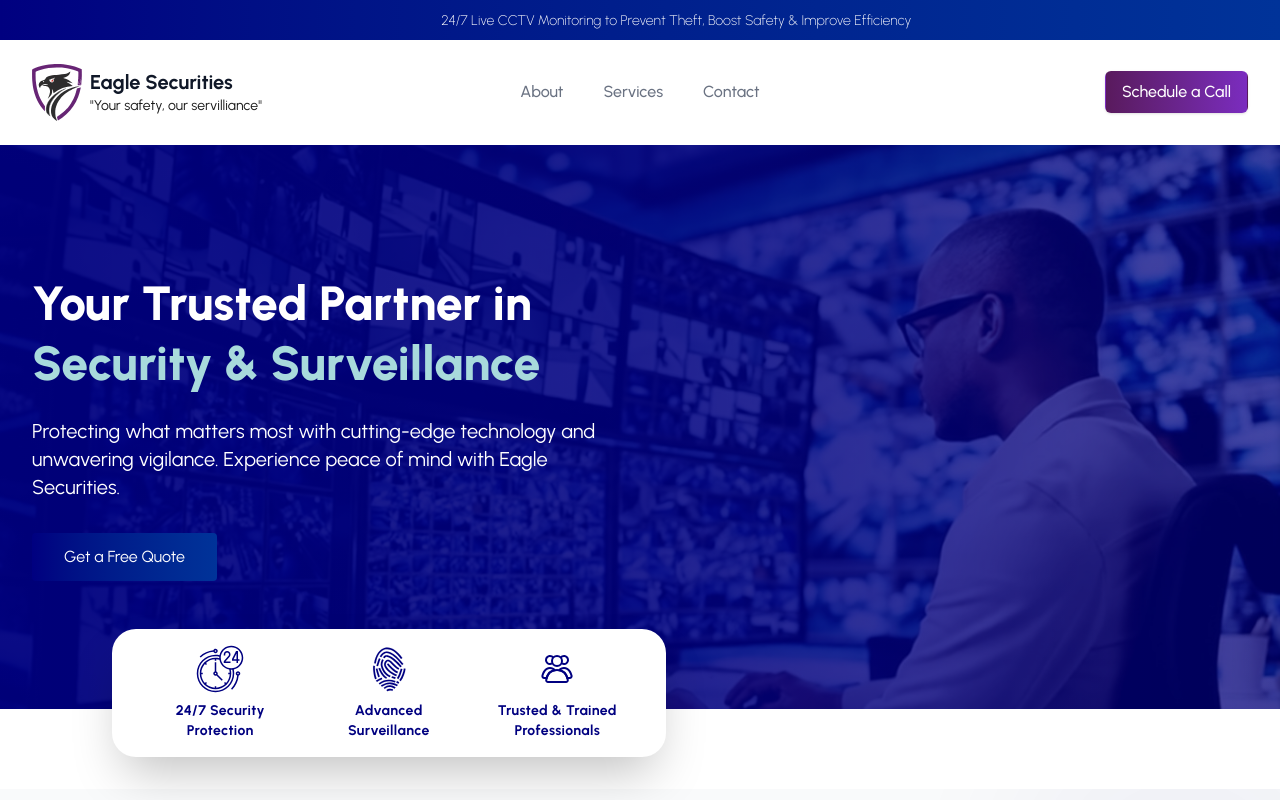
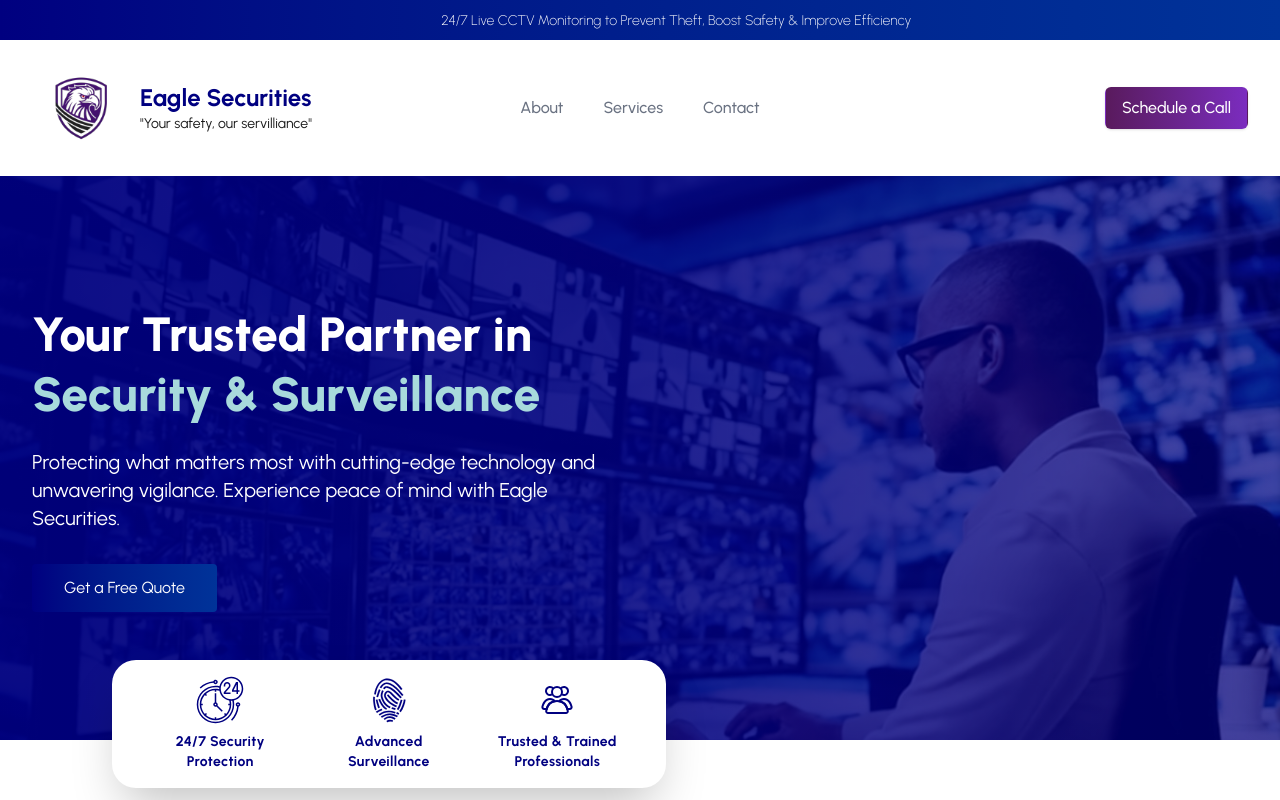
Before and after one commit to MuhammadQaisar/eagle-securities, a Next.js app: page / in a window 1280 px wide. Shown: the top 800 px of the page. Built offline with nearby package versions, Linux system fonts and the light colour scheme.

Commit message:
second version

```diff
--- a/components/ui/Footer/index.jsx
+++ b/components/ui/Footer/index.jsx
@@ -20,7 +20,7 @@ const Footer = () => {
           <div className="space-y-8 xl:col-span-1">
             <img
               className="h-16 rounded"
-              src="/es-logo.svg"
+              src="/footer-logo.png"
               alt="Eagle Securities"
             />
             <p className="text-gray-400 text-base">
--- a/components/ui/Header/index.jsx
+++ b/components/ui/Header/index.jsx
@@ -18,14 +18,14 @@ const Header = () => {
           <div className="flex justify-start lg:w-0 lg:flex-1">
             <Link href="/" className="flex items-center">
               <img
-                src="/eagle-securities-logo.svg"
+                src="/es-logo.svg"
                 alt="Eagle Securities"
-                width={50}
-                height={30}
+                width={100}
+                height={100}
                 className="object-contain"
               />
               <div>
-                <span className="ml-2 text-xl font-bold text-gray-900">
+                <span className="ml-2 text-2xl font-bold text-[#000080]">
                   Eagle Securities
                 </span>
                 <p className="ml-2 text-sm">
```
Also changed, not shown: public/footer-logo.png (added).
